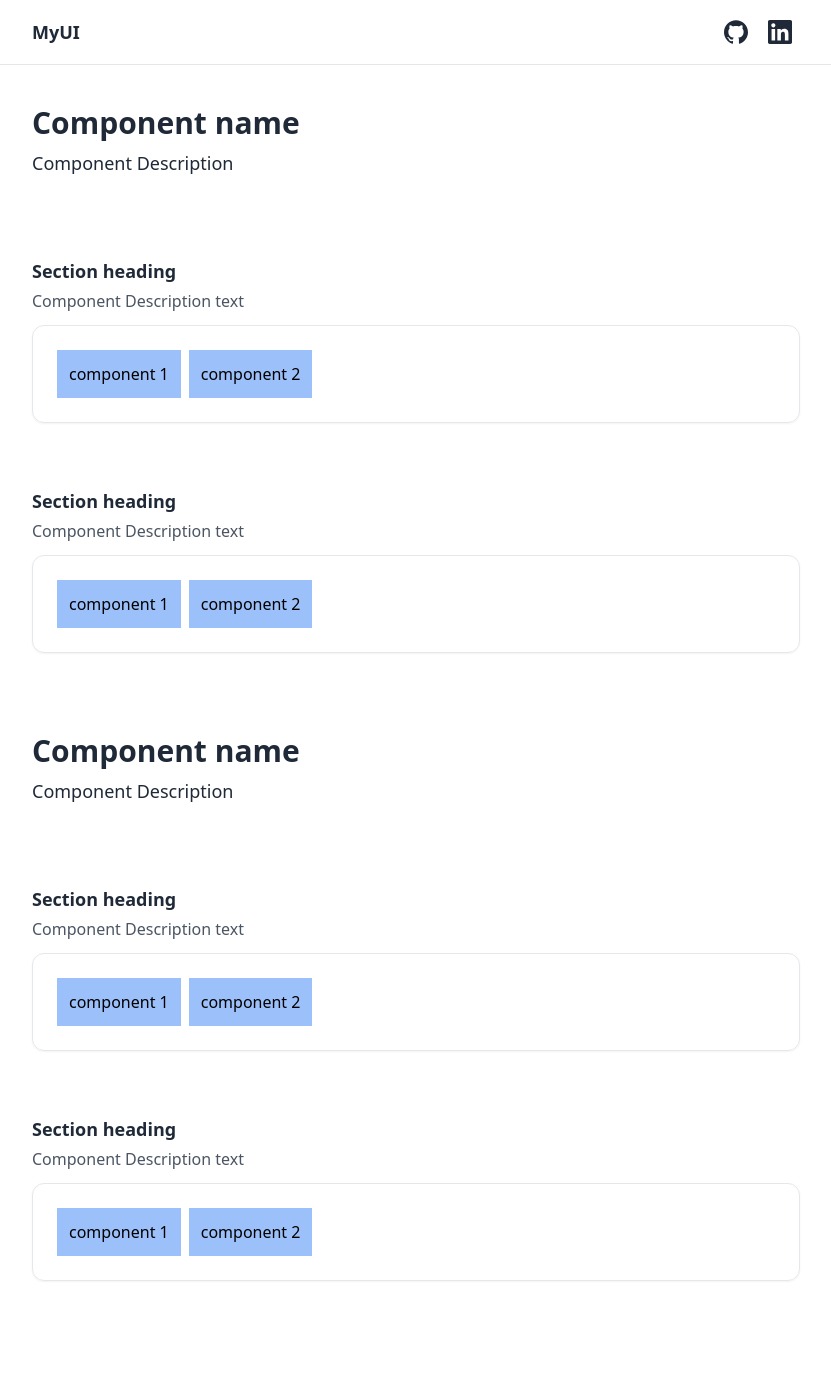
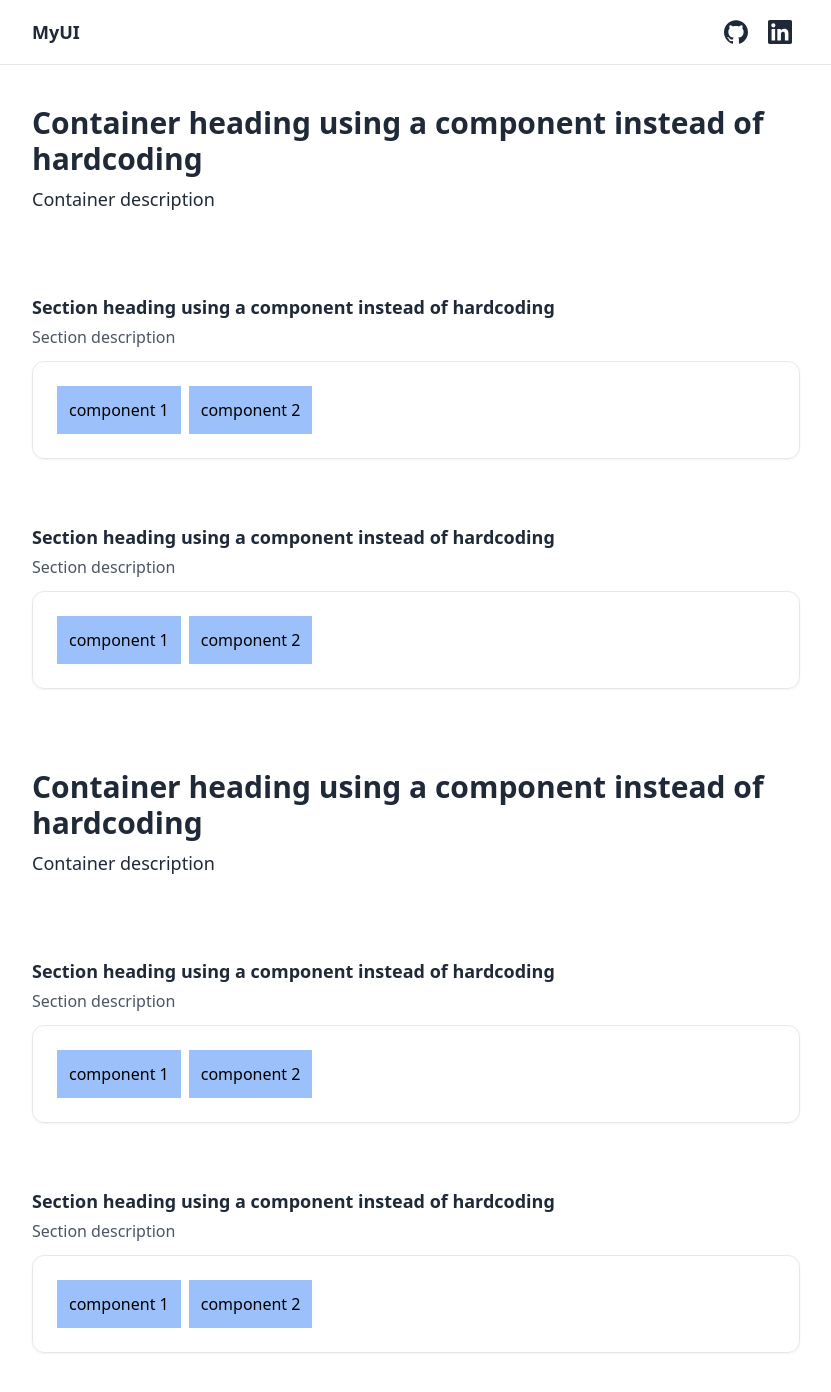
Before and after one commit to LeoGoubard/myown-uilibrary, a React (Vite) app: page / in a window 1280 px wide. Shown: the whole page, without its empty margins (224-1055 px from the left). Before the commit the page ends 1321 px from the top, so only its background shows below. Built offline with nearby package versions, Linux system fonts and the light colour scheme.

Commit message:
build: Componentize the skeleton

```diff
--- a/src/App.tsx
+++ b/src/App.tsx
@@ -1,141 +1,62 @@
-import { SiGithub, SiLinkedin } from "react-icons/si";
+import Section from "./components/site/Section";
+import Container from "./components/site/Container";
+import Layout from "./components/site/Layout";
 
 export default function App() {
 	return (
-    <div>
-      {/* Navbar */}
-      <header className="sticky top-0 z-50 w-full border-b bg-white">
-        <div className="flex h-16 items-center px-10 sm:px-16 lg:px-44">
-          <div className="mx-auto w-full max-w-3xl space-y-20">
-            <div className="flex justify-between">
-              <div className="flex flex-1 items-center justify-start">
-                <a href="/" className="inline-flex h-10 items-center justify-center text-lg font-bold text-gray-800">
-                  MyUI
-                </a>
-              </div>
-              <div className="flex flex-1 items-center justify-end">
-                <nav className="flex items-center space-x-1">
-                  <a className="h-10 p-2 text-gray-800 hover:text-[#ff0000]">
-                    <SiGithub className="h-full w-full" />
-                  </a>
-                  <a className="h-10 p-2 text-gray-800 hover:text-[#ff0000]">
-                    <SiLinkedin className="h-full w-full" />
-                  </a>
-                </nav>
-              </div>
-            </div>
-          </div>
-        </div>
-      </header>
-      {/* MainContent */}
-      <main className="p-10 sm:px-16 lg:px-44">
-        <div className="mx-auto max-w-3xl space-y-20">
-          {/* Content container */}
-          <header>
-            <h1 className="block text-2xl font-bold text-gray-800 sm:text-3xl">
-              Component name
-            </h1>
-            <p className="mt-2 text-lg text-gray-800">
-              Component Description
-            </p>
-          </header>
-          <div className="space-y-10 md:space-y-16">
+    <Layout>
+      <Container
+        title="Container heading using a component instead of hardcoding"
+        description="Container description"
+      >
+
+
         {/* Section */}
-            <div>
-              <h2 className="text-lg font-bold text-gray-800">
-                Section heading
-              </h2>
-              <p className="mt-1 text-gray-600">
-                Component Description text
-              </p>
+        <Section
+          title="Section heading using a component instead of hardcoding"
+          description="Section description"
+        >
 
-              <div className="mt-3">
-                <div className="flex flex-col rounded-xl border p-6 shadow-sm">
-                  <div className="flex flex-wrap gap-2">
-                    {/* preview */}
           <div className="bg-blue-500/50 p-3">component 1</div>
           <div className="bg-blue-500/50 p-3">component 2</div>
-                  </div>
-                </div>
-              </div>
+        </Section>
 
-            </div>
-            {/* Section */}
-            <div>
-              <h2 className="text-lg font-bold text-gray-800">
-                Section heading
-              </h2>
-              <p className="mt-1 text-gray-600">
-                Component Description text
-              </p>
+        <Section
+          title="Section heading using a component instead of hardcoding"
+          description="Section description"
+        >
 
-              <div className="mt-3">
-                <div className="flex flex-col rounded-xl border p-6 shadow-sm">
-                  <div className="flex flex-wrap gap-2">
-                    {/* preview */}
           <div className="bg-blue-500/50 p-3">component 1</div>
           <div className="bg-blue-500/50 p-3">component 2</div>
-                  </div>
-                </div>
-              </div>
+        </Section>
 
-            </div>
-          </div>
+      </Container>
+      <Container
+        title="Container heading using a component instead of hardcoding"
+        description="Container description"
+      >
 
 
-                    {/* Content container */}
-                    <header>
-            <h1 className="block text-2xl font-bold text-gray-800 sm:text-3xl">
-              Component name
-            </h1>
-            <p className="mt-2 text-lg text-gray-800">
-              Component Description
-            </p>
-          </header>
-          <div className="space-y-10 md:space-y-16">
         {/* Section */}
-            <div>
-              <h2 className="text-lg font-bold text-gray-800">
-                Section heading
-              </h2>
-              <p className="mt-1 text-gray-600">
-                Component Description text
-              </p>
+        <Section
+          title="Section heading using a component instead of hardcoding"
+          description="Section description"
+        >
 
-              <div className="mt-3">
-                <div className="flex flex-col rounded-xl border p-6 shadow-sm">
-                  <div className="flex flex-wrap gap-2">
-                    {/* preview */}
           <div className="bg-blue-500/50 p-3">component 1</div>
           <div className="bg-blue-500/50 p-3">component 2</div>
-                  </div>
-                </div>
-              </div>
+        </Section>
 
-            </div>
-            {/* Section */}
-            <div>
-              <h2 className="text-lg font-bold text-gray-800">
-                Section heading
-              </h2>
-              <p className="mt-1 text-gray-600">
-                Component Description text
-              </p>
+        <Section
+          title="Section heading using a component instead of hardcoding"
+          description="Section description"
+        >
 
-              <div className="mt-3">
-                <div className="flex flex-col rounded-xl border p-6 shadow-sm">
-                  <div className="flex flex-wrap gap-2">
-                    {/* preview */}
           <div className="bg-blue-500/50 p-3">component 1</div>
           <div className="bg-blue-500/50 p-3">component 2</div>
-                  </div>
-                </div>
-              </div>
+        </Section>
 
-            </div>
-          </div>
-        </div>
-      </main>
-    </div>
+      </Container>
+    </Layout>
 	)
 }
--- /dev/null
+++ b/src/components/site/Container.tsx
@@ -0,0 +1,27 @@
+
+interface ContainerProps {
+  title: string;
+  description: string;
+  children: React.ReactNode;
+}
+
+const Container: React.FC<ContainerProps> = ({ title, description, children }) => {
+  return (
+    <>
+      <header>
+        <h1 className="block text-2xl font-bold text-gray-800 sm:text-3xl">
+          {title}
+        </h1>
+        <p className="mt-2 text-lg text-gray-800">
+          {description}
+        </p>
+      </header>
+      <div className="space-y-10 md:space-y-16">
+        {/* Section */}
+        {children}
+      </div>
+    </>
+  )
+}
+
+export default Container
--- /dev/null
+++ b/src/components/site/Layout.tsx
@@ -0,0 +1,17 @@
+import React from 'react'
+import Navbar from './Navbar'
+
+const Layout = ({ children }: { children: React.ReactNode }) => {
+  return (
+    <div className="relative min-h-screen bg-white">
+      <Navbar />
+      <main className="p-10 sm:px-16 lg:px-44">
+        <div className="mx-auto max-w-3xl space-y-20">
+          {children}
+        </div>
+      </main>
+    </div>
+  )
+}
+
+export default Layout
--- /dev/null
+++ b/src/components/site/Navbar.tsx
@@ -0,0 +1,31 @@
+import { SiGithub, SiLinkedin } from "react-icons/si";
+
+const Navbar = () => {
+  return (
+    <header className="sticky top-0 z-50 w-full border-b bg-white">
+        <div className="flex h-16 items-center px-10 sm:px-16 lg:px-44">
+          <div className="mx-auto w-full max-w-3xl space-y-20">
+            <div className="flex justify-between">
+              <div className="flex flex-1 items-center justify-start">
+                <a href="/" className="inline-flex h-10 items-center justify-center text-lg font-bold text-gray-800">
+                  MyUI
+                </a>
+              </div>
+              <div className="flex flex-1 items-center justify-end">
+                <nav className="flex items-center space-x-1">
+                  <a className="h-10 p-2 text-gray-800 hover:text-[#ff0000]">
+                    <SiGithub className="h-full w-full" />
+                  </a>
+                  <a className="h-10 p-2 text-gray-800 hover:text-[#ff0000]">
+                    <SiLinkedin className="h-full w-full" />
+                  </a>
+                </nav>
+              </div>
+            </div>
+          </div>
+        </div>
+      </header>
+  )
+}
+
+export default Navbar
--- /dev/null
+++ b/src/components/site/Section.tsx
@@ -0,0 +1,32 @@
+import React from 'react'
+
+interface SectionProps {
+  title: string;
+  description: string;
+  children: React.ReactNode;
+}
+
+const Section: React.FC<SectionProps> = ({ title, description, children }) => {
+  return (
+    <div>
+        <h2 className="text-lg font-bold text-gray-800">
+          {title}
+        </h2>
+        <p className="mt-1 text-gray-600">
+          {description}
+        </p>
+
+        <div className="mt-3">
+          <div className="flex flex-col rounded-xl border p-6 shadow-sm">
+            <div className="flex flex-wrap gap-2">
+              {/* preview */}
+              {children}
+            </div>
+          </div>
+        </div>
+
+      </div>
+  )
+}
+
+export default Section
```
Lines whose indentation alone changed are shown as unchanged.
